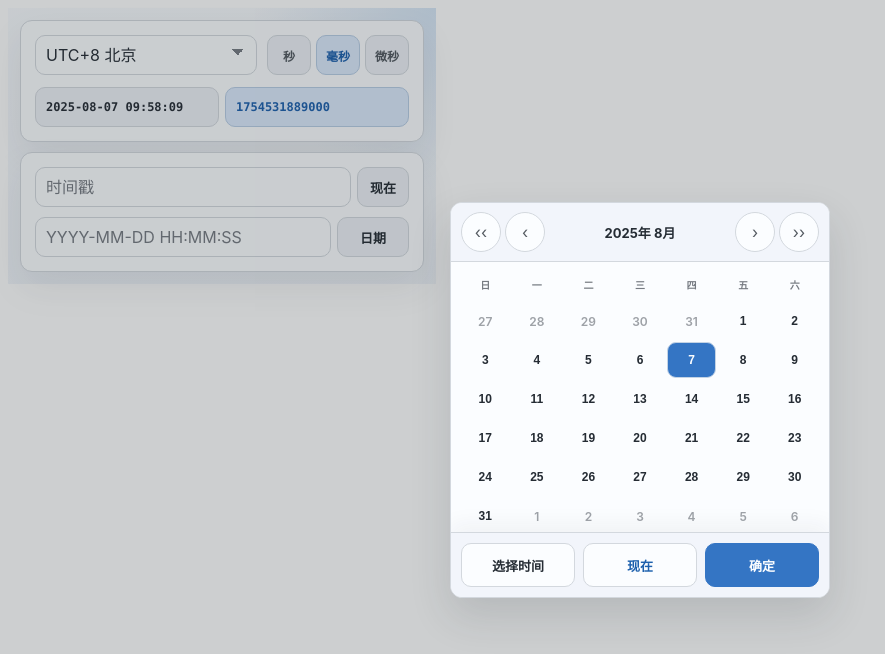
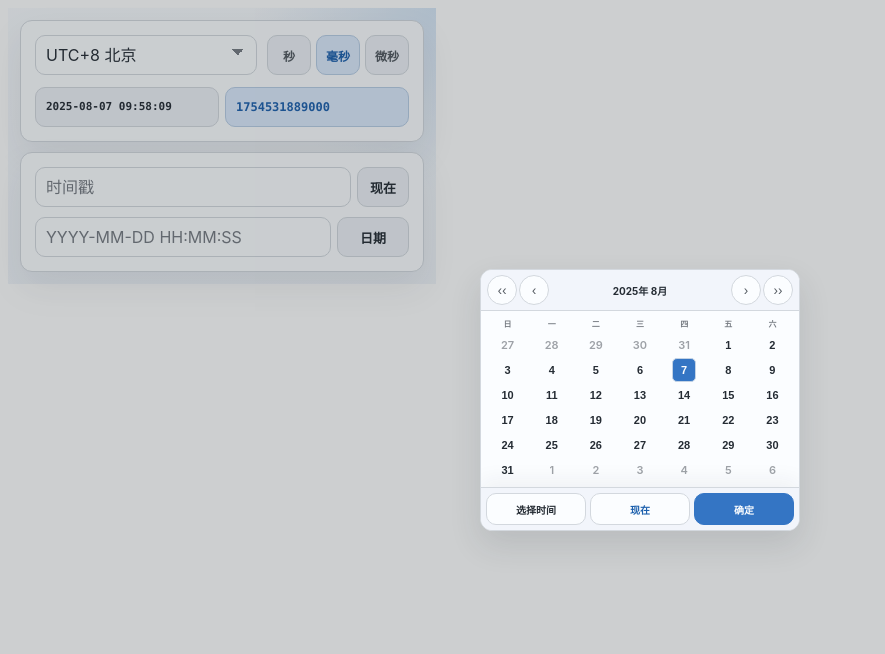
Before and after one commit to StudentWeis/timestamp-converter, a React app: page / in a window 1280 px wide. Both pictures are taken after a click on the button "日期". Shown: the top 654 px of the page, without its empty margins (0-885 px from the left). Built offline with nearby package versions, Linux system fonts and the light colour scheme; the HTML template or start-up script is replaced by a standard one.

Commit message:
feat: add LICENSE file and update README; refactor styles and components for improved UI

```diff
--- a/popup.html
+++ b/popup.html
@@ -16,7 +16,6 @@
         width: 440px;
         max-width: 100vw;
         min-width: 400px;
-        min-height: 420px;
         font-family:
           -apple-system, BlinkMacSystemFont, 'Segoe UI', Roboto, sans-serif;
         background: #eef2f7;
--- a/src/App.tsx
+++ b/src/App.tsx
@@ -5,13 +5,16 @@ import TimezoneSelector from './components/TimezoneSelector';
 import { TimestampUnit, getCurrentTimestamp } from './utils/timestamp';
 import './styles/App.css';
 
+const defaultTimestampUnit: TimestampUnit = 'milliseconds';
+
 const App: React.FC = () => {
-  const [currentTimestamp, setCurrentTimestamp] = useState<number>(
-    getCurrentTimestamp('seconds'),
+  const [timestampUnit, setTimestampUnit] = useState<TimestampUnit>(
+    defaultTimestampUnit,
+  );
+  const [currentTimestamp, setCurrentTimestamp] = useState<number>(() =>
+    getCurrentTimestamp(defaultTimestampUnit),
   );
   const [selectedTimezone, setSelectedTimezone] = useState<number>(8); // UTC+8 default
-  const [timestampUnit, setTimestampUnit] =
-    useState<TimestampUnit>('milliseconds');
 
   const handleUnitChange = (newUnit: TimestampUnit) => {
     setTimestampUnit(newUnit);
--- a/src/components/DateTimePicker.tsx
+++ b/src/components/DateTimePicker.tsx
@@ -385,7 +385,7 @@ const DateTimePicker: React.FC<DateTimePickerProps> = ({
       <div
         ref={dialogRef}
         id="datetime-picker-dialog"
-        className="datetime-picker"
+        className={`datetime-picker ${viewMode === 'time' ? 'time-view' : 'date-view'}`}
         role="dialog"
         aria-modal="true"
         aria-labelledby="datetime-picker-title"
--- a/src/components/TimestampDisplay.tsx
+++ b/src/components/TimestampDisplay.tsx
@@ -69,7 +69,7 @@ const TimestampDisplay: React.FC<TimestampDisplayProps> = ({
         <div className="timestamp-row">
           <button
             type="button"
-            className={`timestamp-value clickable ${copiedItem === 'datetime' ? 'copied' : ''}`}
+            className={`timestamp-value datetime-display clickable ${copiedItem === 'datetime' ? 'copied' : ''}`}
             onClick={() => handleCopy(formattedDate, 'datetime')}
             title={copiedItem === 'datetime' ? '已复制！' : '点击复制时间'}
             aria-label={`复制格式化时间 ${formattedDate}`}
--- a/src/styles/App.css
+++ b/src/styles/App.css
@@ -125,6 +125,14 @@
   text-align: left;
   font-variant-numeric: tabular-nums;
   overflow-wrap: anywhere;
+}
+
+.timestamp-value.datetime-display {
+  padding-right: 24px;
+  font-size: 11px;
+  line-height: 1.2;
+  white-space: nowrap;
+  overflow-wrap: normal;
 }
 
 .timestamp-value.clickable {
@@ -347,13 +355,13 @@
   display: flex;
   align-items: center;
   justify-content: center;
-  padding: 12px;
+  padding: 8px;
   background: oklch(0.26 0.015 255 / 0.22);
 }
 
 .datetime-picker {
-  width: min(100%, 380px);
-  max-height: min(396px, calc(100vh - 24px));
+  width: min(100%, 356px);
+  max-height: min(372px, calc(100vh - 16px));
   display: flex;
   flex-direction: column;
   overflow: hidden;
@@ -361,33 +369,101 @@
   border-radius: var(--radius-m);
   background: var(--surface-elevated);
   color: var(--text-primary);
-  box-shadow: 0 18px 42px oklch(0.29 0.018 255 / 0.14);
+  box-shadow: 0 14px 32px oklch(0.29 0.018 255 / 0.12);
+}
+
+.datetime-picker.time-view {
+  width: min(100%, 324px);
+  max-height: min(336px, calc(100vh - 16px));
+}
+
+.datetime-picker.date-view {
+  width: min(100%, 320px);
+  max-height: min(338px, calc(100vh - 16px));
 }
 
 .datetime-picker-content {
   overflow-y: auto;
 }
 
+.datetime-picker.time-view .datetime-picker-content {
+  overflow-y: hidden;
+}
+
+.datetime-picker.date-view .datetime-picker-header {
+  grid-template-columns: 30px 30px 1fr 30px 30px;
+  gap: 2px;
+  padding: 5px 6px;
+}
+
+.datetime-picker.date-view .month-year {
+  font-size: 10px;
+}
+
+.datetime-picker.date-view .nav-btn {
+  min-width: 30px;
+  min-height: 30px;
+  font-size: 12px;
+}
+
+.datetime-picker.date-view .calendar-grid {
+  padding: 5px;
+}
+
+.datetime-picker.date-view .weekdays,
+.datetime-picker.date-view .calendar-body {
+  gap: 1px;
+}
+
+.datetime-picker.date-view .weekdays {
+  margin-bottom: 2px;
+}
+
+.datetime-picker.date-view .weekday {
+  padding: 2px 0;
+  font-size: 8px;
+}
+
+.datetime-picker.date-view .calendar-day {
+  width: min(100%, 24px);
+  min-height: 24px;
+  margin: 0 auto;
+  border-radius: 5px;
+  font-size: 11px;
+}
+
+.datetime-picker.date-view .picker-tabs {
+  gap: 4px;
+  padding: 5px;
+}
+
+.datetime-picker.date-view .tab-btn {
+  min-height: 32px;
+  padding: 6px 7px;
+  font-size: 10px;
+}
+
 .datetime-picker-header,
 .time-picker-header {
   display: grid;
-  grid-template-columns: 40px 40px 1fr 40px 40px;
+  grid-template-columns: 34px 34px 1fr 34px 34px;
   gap: 4px;
   align-items: center;
-  padding: 9px 10px;
+  padding: 7px 8px;
   border-bottom: 1px solid var(--border-subtle);
   background: var(--surface-app);
 }
 
 .time-picker-header {
   grid-template-columns: 1fr;
+  padding: 8px 10px 7px;
   text-align: center;
   font-weight: 700;
 }
 
 .month-year {
   text-align: center;
-  font-size: 13px;
+  font-size: 12px;
   font-weight: 700;
   color: var(--text-primary);
 }
@@ -396,13 +472,14 @@
   display: inline-flex;
   align-items: center;
   justify-content: center;
-  min-width: 40px;
-  min-height: 40px;
+  min-width: 34px;
+  min-height: 34px;
   padding: 0;
   border: 1px solid var(--border-subtle);
   border-radius: 999px;
   background: var(--surface-elevated);
   color: var(--text-secondary);
+  font-size: 14px;
   cursor: pointer;
   transition:
     border-color 0.2s ease,
@@ -417,22 +494,22 @@
 }
 
 .calendar-grid {
-  padding: 10px;
+  padding: 8px;
 }
 
 .weekdays,
 .calendar-body {
   display: grid;
   grid-template-columns: repeat(7, minmax(0, 1fr));
-  gap: 3px;
+  gap: 2px;
 }
 
 .weekdays {
-  margin-bottom: 6px;
+  margin-bottom: 4px;
 }
 
 .weekday {
-  padding: 5px 0;
+  padding: 4px 0;
   text-align: center;
   font-size: 10px;
   font-weight: 600;
@@ -443,10 +520,10 @@
   display: inline-flex;
   align-items: center;
   justify-content: center;
-  min-height: 36px;
+  min-height: 32px;
   padding: 0;
   border: 1px solid transparent;
-  border-radius: 9px;
+  border-radius: 8px;
   background: transparent;
   color: var(--text-primary);
   font-size: 12px;
@@ -492,8 +569,8 @@
 .time-selector {
   display: grid;
   grid-template-columns: repeat(3, minmax(0, 1fr));
-  gap: 10px;
-  padding: 12px 10px;
+  gap: 6px;
+  padding: 8px;
 }
 
 .time-column {
@@ -502,35 +579,36 @@
 }
 
 .time-header {
-  padding: 10px 0;
+  padding: 7px 0;
   border: 1px solid var(--border-subtle);
   border-bottom: none;
-  border-radius: 10px 10px 0 0;
+  border-radius: 9px 9px 0 0;
   background: var(--surface-app);
   color: var(--text-secondary);
   text-align: center;
-  font-size: 12px;
+  font-size: 11px;
   font-weight: 700;
 }
 
 .time-list {
-  max-height: 144px;
+  max-height: 120px;
   overflow-y: auto;
   border: 1px solid var(--border-subtle);
-  border-radius: 0 0 10px 10px;
+  border-radius: 0 0 9px 9px;
   background: var(--surface-elevated);
 }
 
 .time-item {
   width: 100%;
-  min-height: 40px;
-  padding: 8px 0;
+  min-height: 32px;
+  padding: 6px 0;
   border: none;
   border-bottom: 1px solid var(--border-subtle);
   background: transparent;
   color: var(--text-primary);
-  font-size: 13px;
+  font-size: 12px;
   font-weight: 600;
+  line-height: 1.2;
   cursor: pointer;
   transition:
     background-color 0.2s ease,
@@ -553,22 +631,22 @@
 .picker-tabs {
   display: grid;
   grid-template-columns: repeat(3, minmax(0, 1fr));
-  gap: 8px;
+  gap: 6px;
   flex-shrink: 0;
-  padding: 10px;
+  padding: 8px;
   border-top: 1px solid var(--border-subtle);
   background: var(--surface-app);
   box-shadow: 0 -8px 20px oklch(0.29 0.018 255 / 0.05);
 }
 
 .tab-btn {
-  min-height: 44px;
-  padding: 10px 12px;
+  min-height: 36px;
+  padding: 8px 10px;
   border: 1px solid var(--border-subtle);
   border-radius: var(--radius-s);
   background: var(--surface-elevated);
   color: var(--text-primary);
-  font-size: 13px;
+  font-size: 12px;
   font-weight: 600;
   cursor: pointer;
   transition:
@@ -638,7 +716,7 @@
 
   .datetime-picker {
     width: 100%;
-    max-height: min(388px, calc(100vh - 20px));
+    max-height: min(360px, calc(100vh - 16px));
   }
 
   .datetime-picker-header {
```
Also changed, not shown: 2 other files (tests, documents, lock files or other folders).
